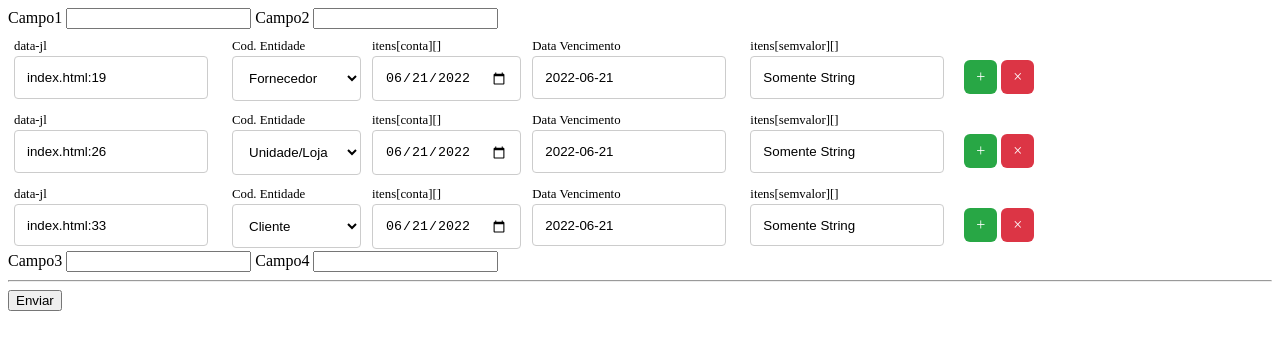
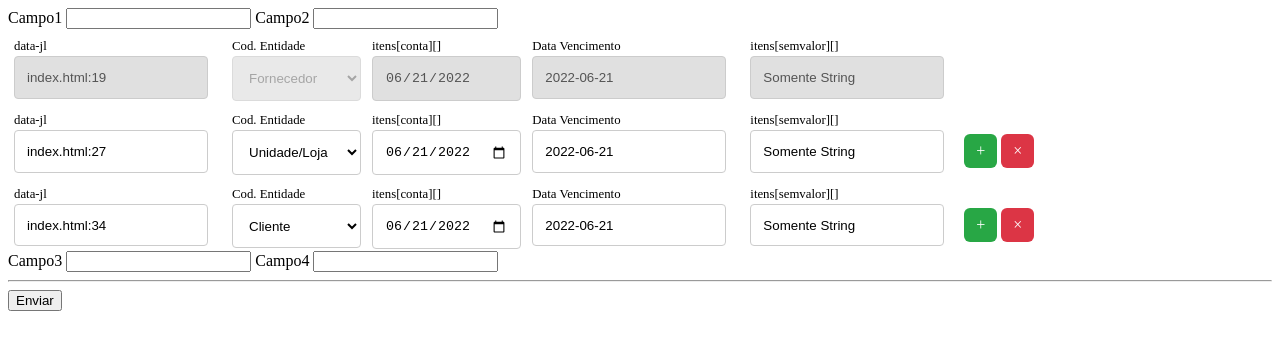
Before and after one commit to bladellano/web-component-dynamic-fields, a plain HTML site: page index.html in a window 1280 px wide. Drawn offline with Linux system fonts and the light colour scheme.

Commit message:
Implementando atributo disabled

```diff
--- a/index.html
+++ b/index.html
@@ -21,6 +21,7 @@
             itens[conta][]='{"value":"2022-06-21","type":"date","options":{}}'
             itens[dataVcto][]='{"label":"Data Vencimento","value":"2022-06-21"}'
             itens[SemValor][]='Somente String'
+            disabled
             ></zpt-inputs-flex>
 
             <zpt-inputs-flex
--- a/zpt-inputs-flex.js
+++ b/zpt-inputs-flex.js
@@ -12,6 +12,12 @@ class ZptInputsFlex extends HTMLElement {
 
         /* Set the style */
         this.shadow.appendChild(this.style())
+
+        /** Use attribute disabled */
+        if (!!this.attributes.getNamedItem('disabled')) {
+            this.attributes.removeNamedItem('disabled')
+            this.disabled = 'disabled'
+        }
 
         /* Create the lines */
         this.builderRows()
@@ -56,6 +62,7 @@ class ZptInputsFlex extends HTMLElement {
             let _type = inputValueTypeOptions.type || '';
             let _value = inputValueTypeOptions.value || (el.value || '');
             let _label = inputValueTypeOptions.label || '';
+            let _disabled = this.disabled;
 
             if (cleanValues) _value = '';
 
@@ -75,6 +82,9 @@ class ZptInputsFlex extends HTMLElement {
                 input = document.createElement('input');
                 input.type = _type || 'text';
             }
+
+            if (this.disabled && !cleanValues)
+                input.setAttribute(_disabled, true);
 
             input.value = _value;
             input.name = el.name;
@@ -103,8 +113,10 @@ class ZptInputsFlex extends HTMLElement {
 
         fields.forEach(field => div.appendChild(field))
 
-        div.append(buttonAdd)
-        div.append(btnRemove)
+        if (!this.disabled) {
+            div.append(buttonAdd)
+            div.append(btnRemove)
+        }
 
         this.shadow.append(div)
 
@@ -133,6 +145,11 @@ class ZptInputsFlex extends HTMLElement {
             .showHtml .form_group input
             {
                 width: 78%;
+            }
+            .showHtml .form_group input[disabled],
+            .showHtml .form_group select[disabled]
+            {
+                background:#6663;
             }
 
             .showHtml .form_group input:focus{
```
Also changed, not shown: 1 other file.
